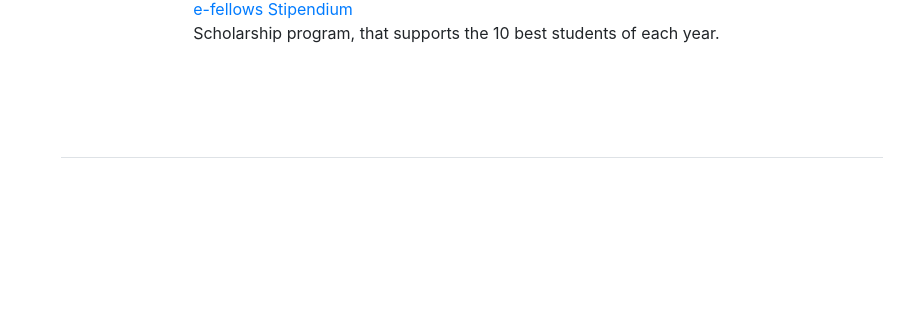
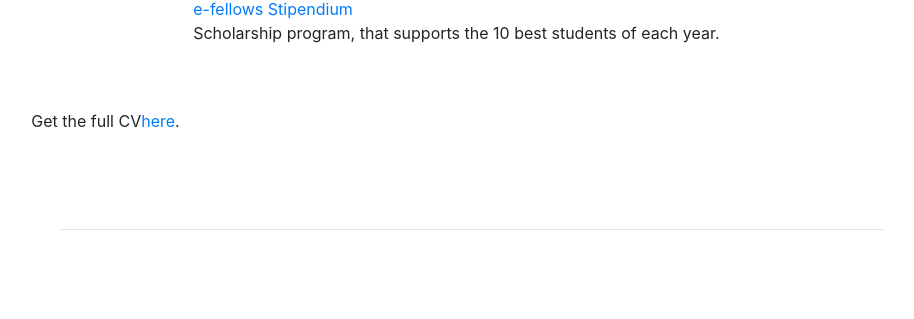
Before and after one commit to steenmalcolm/malcolmsteen, a Jekyll site: the page built from cv.md, in a window 1280 px wide. Shown: the part 1100-1419 px from the top of the page, without its empty margins (168-1082 px from the left). Built offline with Jekyll 4.4.1, drawn with Linux system fonts in a browser that asks for light colours; nearby versions of some CDN libraries; library files that are not in the unit come from our copies.

Commit message:
Add full CV

```diff
--- a/_layouts/cv.html
+++ b/_layouts/cv.html
@@ -69,6 +69,13 @@ layout: default
         {% endfor %}
       </div>
     </div>
+    <div class="row g-5 mb-5">
+      Get the full CV
+      <a href="{{ site.baseurl }}/assets/files/CV.pdf" target="_blank" rel="noopener">
+        here
+      </a>
+      .
+    </div>
 
 
   </div>
```
Also changed, not shown: 1 other file.
